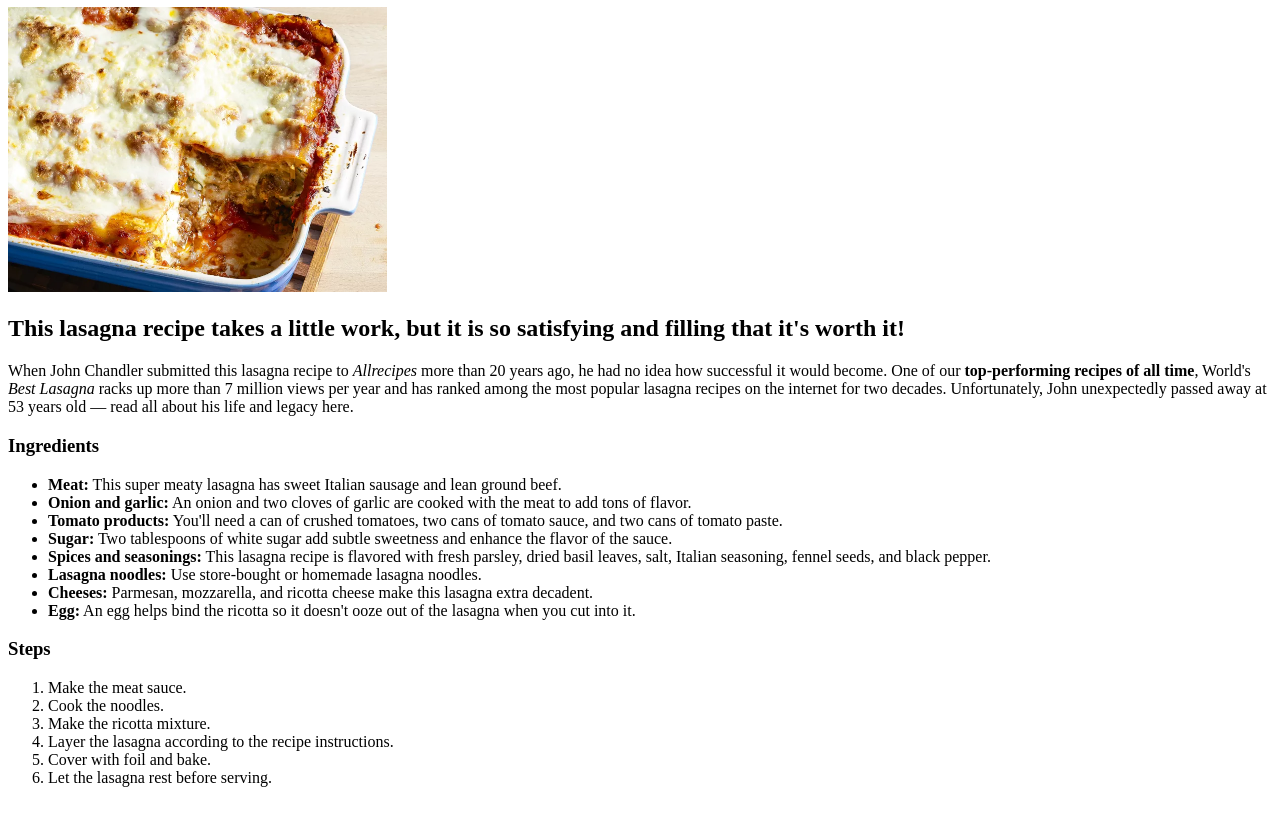
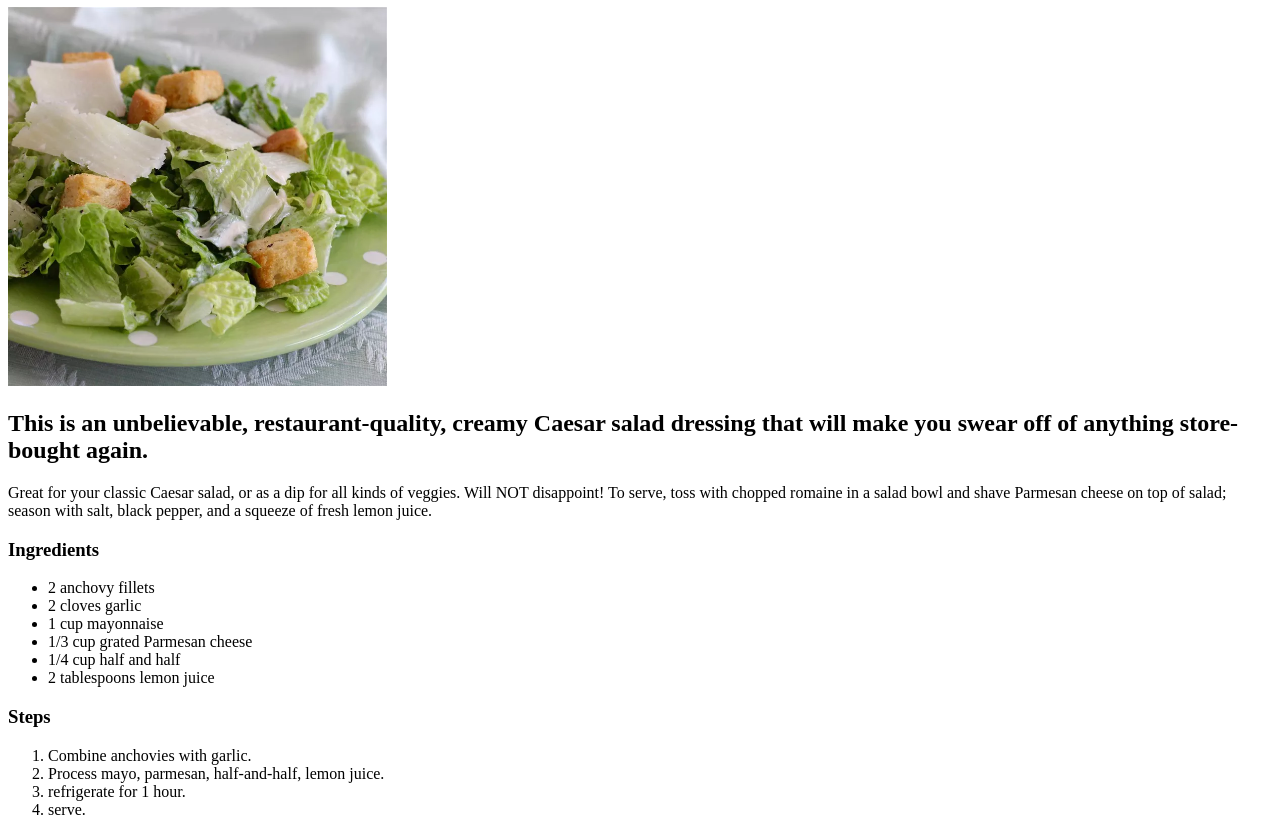
Before and after one commit to Horicek/odin-recipes, a plain HTML site: page recipes/caesar.html in a window 1280 px wide. Shown: the part 73-908 px from the top of the page. Before the commit the page ends 876 px from the top, so only its background shows below. Drawn offline with Linux system fonts and the light colour scheme.

Commit message:
Finished all recipe pages
finalized text of caesar salad, soup recipe pages, fixed links

```diff
--- a/recipes/caesar.html
+++ b/recipes/caesar.html
@@ -5,31 +5,27 @@
     <title>Odin Recipes - Lasagna</title>
 </head>
 <body>
-    <h1>World's Best Lasagna!</h1>
-    <img src="../img/lasagna.webp" alt="Tasty lasagna with a bit sliced out" height="30%" width="30%">
-    <h2>This lasagna recipe takes a little work, but it is so satisfying and filling that it's worth it!</h2>
-    <p>When John Chandler submitted this lasagna recipe to <em>Allrecipes</em> more than 20 years ago, he had no idea how successful it would become. One of our <strong>top-performing recipes of all time</strong>, World's <Em>Best Lasagna</Em> racks up more than 7 million views per year and has ranked among the most popular lasagna recipes on the internet for two decades. Unfortunately, John unexpectedly passed away at 53 years old — read all about his life and legacy here.</p>
+    <h1>The Last Caesar Salad Recipe You'll Ever Need</h1>
+    <img src="../img/caesar.webp" alt="close-up of tasty Caesar salad" height="30%" width="30%">
+    <h2>This is an unbelievable, restaurant-quality, creamy Caesar salad dressing that will make you swear off of anything store-bought again. </h2>
+    <p>Great for your classic Caesar salad, or as a dip for all kinds of veggies. Will NOT disappoint! To serve, toss with chopped romaine in a salad bowl and shave Parmesan cheese on top of salad; season with salt, black pepper, and a squeeze of fresh lemon juice.</p>
 
 
     <p><h3>Ingredients</h3></p>
         <ul>
-            <li><strong>Meat:</strong> This super meaty lasagna has sweet Italian sausage and lean ground beef.</li>
-            <li><strong>Onion and garlic:</strong> An onion and two cloves of garlic are cooked with the meat to add tons of flavor.</li>
-            <li><strong>Tomato products:</strong> You'll need a can of crushed tomatoes, two cans of tomato sauce, and two cans of tomato paste.</li>
-            <li><strong>Sugar:</strong> Two tablespoons of white sugar add subtle sweetness and enhance the flavor of the sauce.</li>
-            <li><strong>Spices and seasonings:</strong> This lasagna recipe is flavored with fresh parsley, dried basil leaves, salt, Italian seasoning, fennel seeds, and black pepper.</li>
-            <li><strong>Lasagna noodles:</strong> Use store-bought or homemade lasagna noodles.</li>
-            <li><strong>Cheeses: </strong> Parmesan, mozzarella, and ricotta cheese make this lasagna extra decadent.</li>
-            <li><strong>Egg:</strong> An egg helps bind the ricotta so it doesn't ooze out of the lasagna when you cut into it.</li>
+            <li>2 anchovy fillets</li>
+            <li>2 cloves garlic</li>
+            <li>1 cup mayonnaise</li>
+            <li>1/3 cup grated Parmesan cheese</li>
+            <li>1/4 cup half and half</li>
+            <li>2 tablespoons lemon juice</li>
         </ul>
     <p><h3>Steps</h3></p>
         <ol>
-            <li>Make the meat sauce.</li>
-            <li>Cook the noodles.</li>
-            <li>Make the ricotta mixture.</li>
-            <li>Layer the lasagna according to the recipe instructions.</li>
-            <li>Cover with foil and bake.</li>
-            <li>Let the lasagna rest before serving.</li>
+            <li>Combine anchovies with garlic.</li>
+            <li>Process mayo, parmesan, half-and-half, lemon juice.</li>
+            <li>refrigerate for 1 hour.</li>
+            <li>serve.</li>
         </ol>
 
 </body>
```
Also changed, not shown: index.html (+1 -1 lines), recipes/soup.html (+10 -15 lines).
